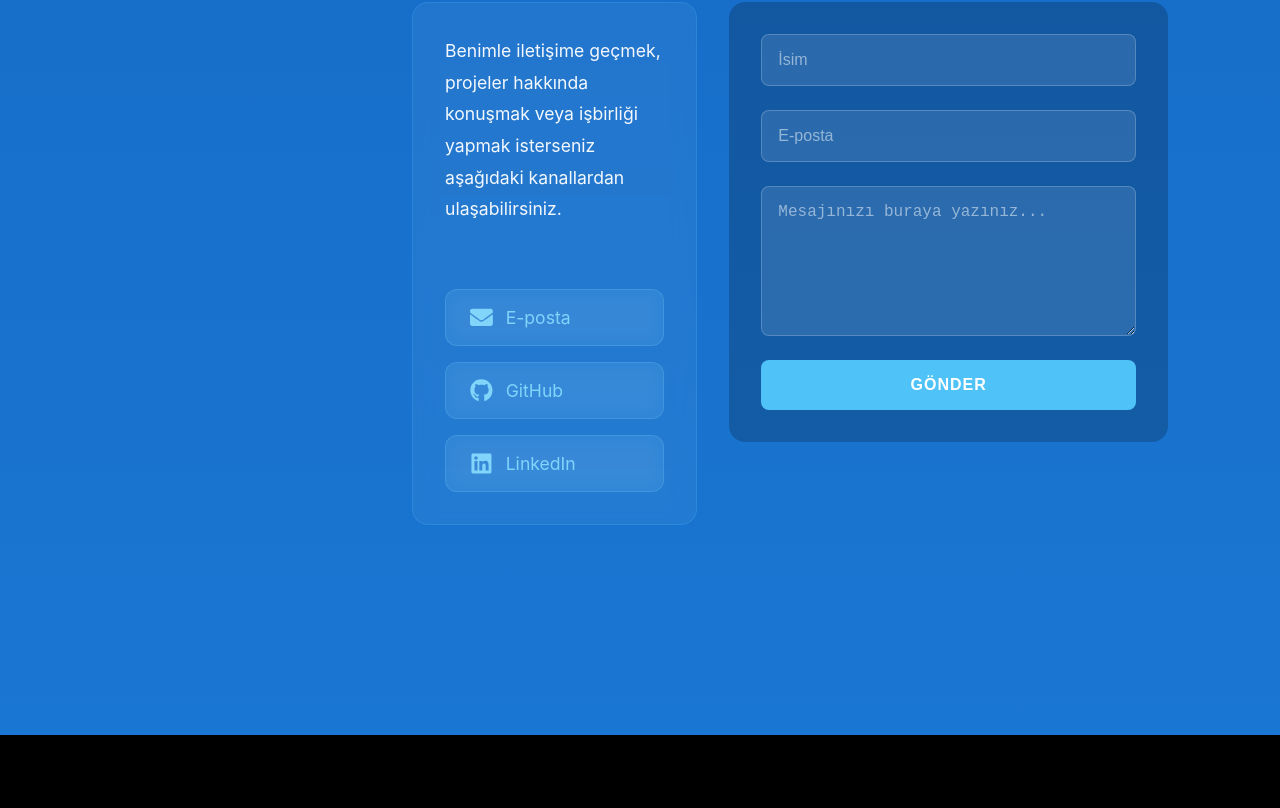
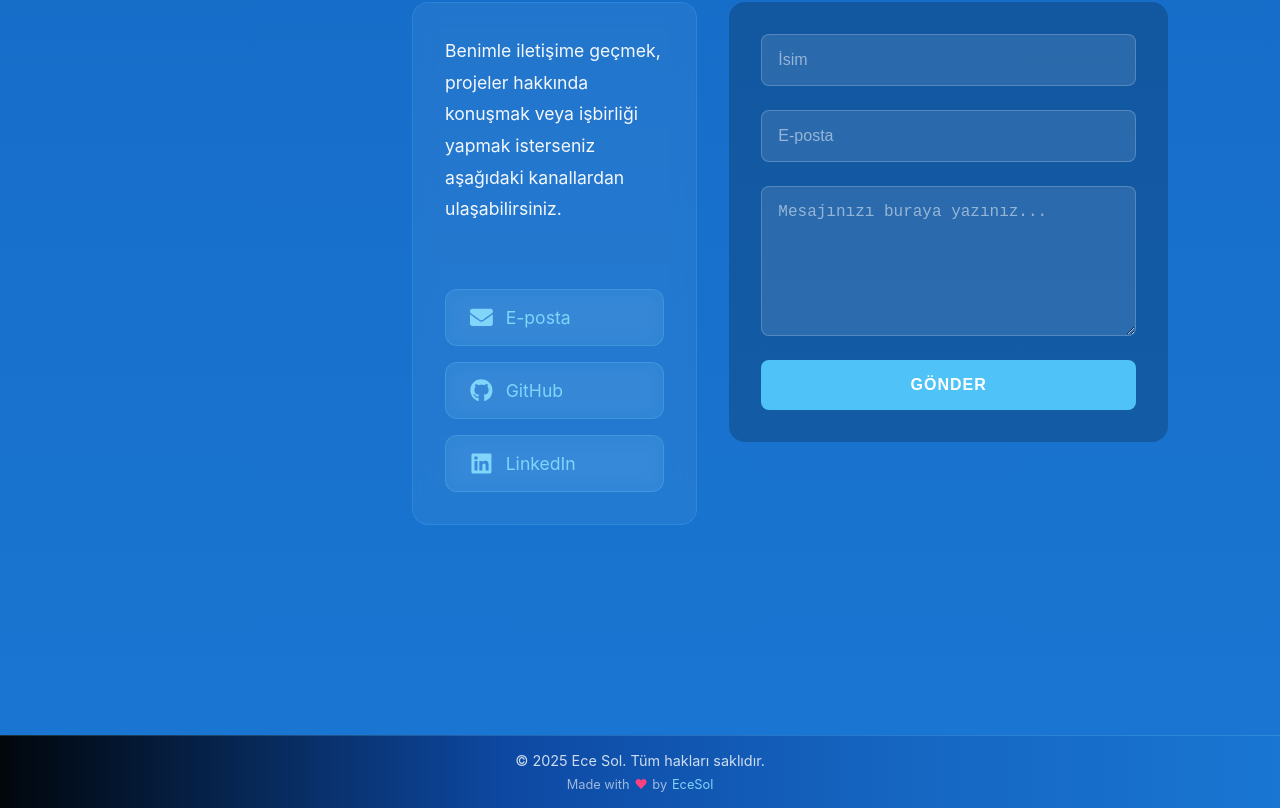
Before and after one commit to EceSol/React_Nodejs_Portfolyo, a React (Create React App) app: page / in a window 1280 px wide. Shown: the part 4974-5782 px from the top of the page. Before the commit the page ends 5709 px from the top, so only its background shows below. Built offline with nearby package versions, Linux system fonts and the light colour scheme; no server answers.

Commit message:
footer eklendi

```diff
--- /dev/null
+++ b/src/components/Footer.jsx
@@ -0,0 +1,75 @@
+import React from 'react';
+import styled from 'styled-components';
+import { motion } from 'framer-motion';
+
+const FooterContainer = styled.footer`
+  width: 100%;
+  padding: 1rem;
+  background: linear-gradient(to right,
+    rgba(0, 0, 0, 0.95) 0%,
+    rgba(13, 71, 161, 0.95) 40%,
+    rgba(21, 101, 192, 0.95) 70%,
+    rgba(25, 118, 210, 0.95) 100%
+  );
+  backdrop-filter: blur(10px);
+  border-top: 1px solid rgba(129, 212, 250, 0.2);
+  text-align: center;
+`;
+
+const Copyright = styled.p`
+  color: rgba(255, 255, 255, 0.8);
+  font-size: 0.9rem;
+  margin: 0;
+`;
+
+const Attribution = styled.p`
+  color: rgba(255, 255, 255, 0.6);
+  font-size: 0.8rem;
+  margin: 0.5rem 0 0;
+  display: flex;
+  align-items: center;
+  justify-content: center;
+  gap: 0.3rem;
+`;
+
+const Heart = styled(motion.span)`
+  color: #ff4081;
+  display: inline-block;
+`;
+
+const Link = styled.a`
+  color: #81d4fa;
+  text-decoration: none;
+  transition: color 0.3s ease;
+
+  &:hover {
+    color: #4fc3f7;
+  }
+`;
+
+const Footer = () => {
+  const currentYear = new Date().getFullYear();
+
+  return (
+    <FooterContainer>
+      <Copyright>
+        © {currentYear} Ece Sol. Tüm hakları saklıdır.
+      </Copyright>
+      <Attribution>
+        Made with <Heart
+          animate={{
+            scale: [1, 1.2, 1],
+            rotate: [0, 10, -10, 0]
+          }}
+          transition={{
+            duration: 0.8,
+            repeat: Infinity,
+            repeatDelay: 1
+          }}
+        >❤</Heart> by <Link href="https://github.com/EceSol" target="_blank" rel="noopener noreferrer">EceSol</Link>
+      </Attribution>
+    </FooterContainer>
+  );
+};
+
+export default Footer;
--- a/src/components/Layout.jsx
+++ b/src/components/Layout.jsx
@@ -1,6 +1,7 @@
 import React from 'react';
 import Avatar from './Avatar';
 import Navigation from './Navigation';
+import Footer from './Footer';
 import Home from '../pages/Home';
 import About from '../pages/About';
 import Projects from '../pages/Projects';
@@ -160,6 +161,7 @@ const Layout = () => {
           </section>
         </MainContent>
       </ContentWrapper>
+      <Footer />
     </LayoutWrapper>
   );
 };
```
Also changed, not shown: public/manifest.json.
